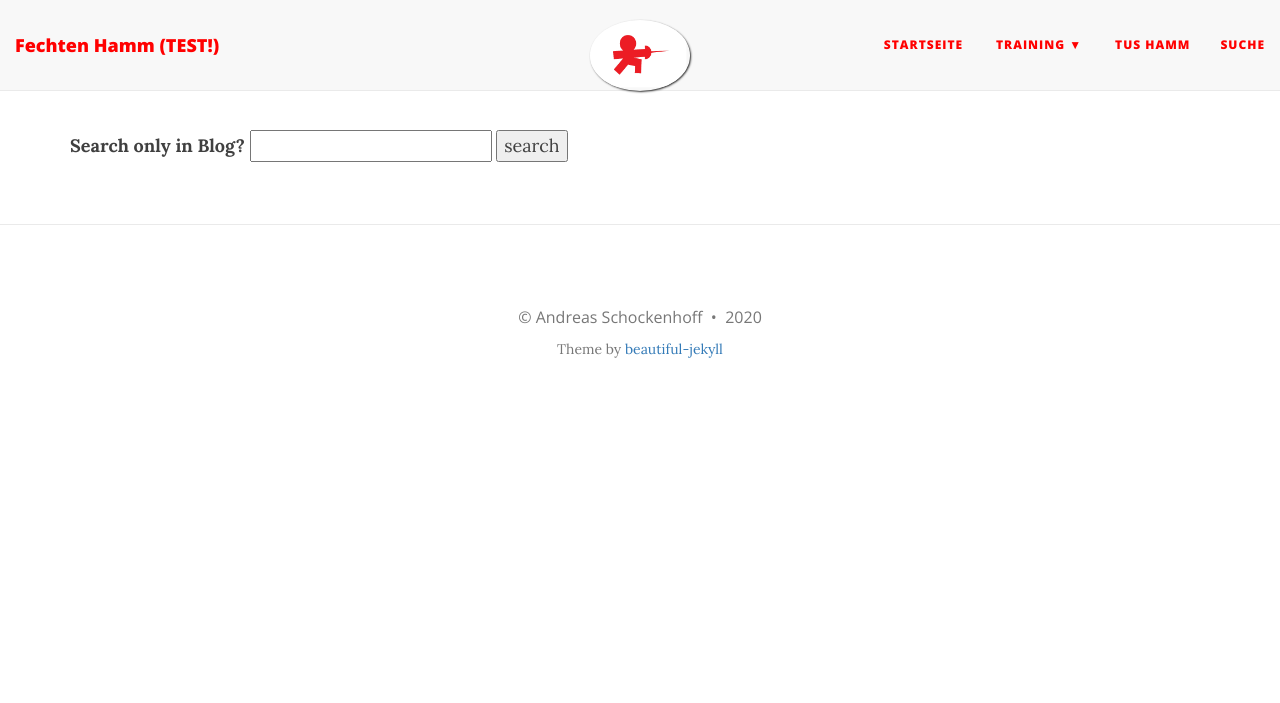
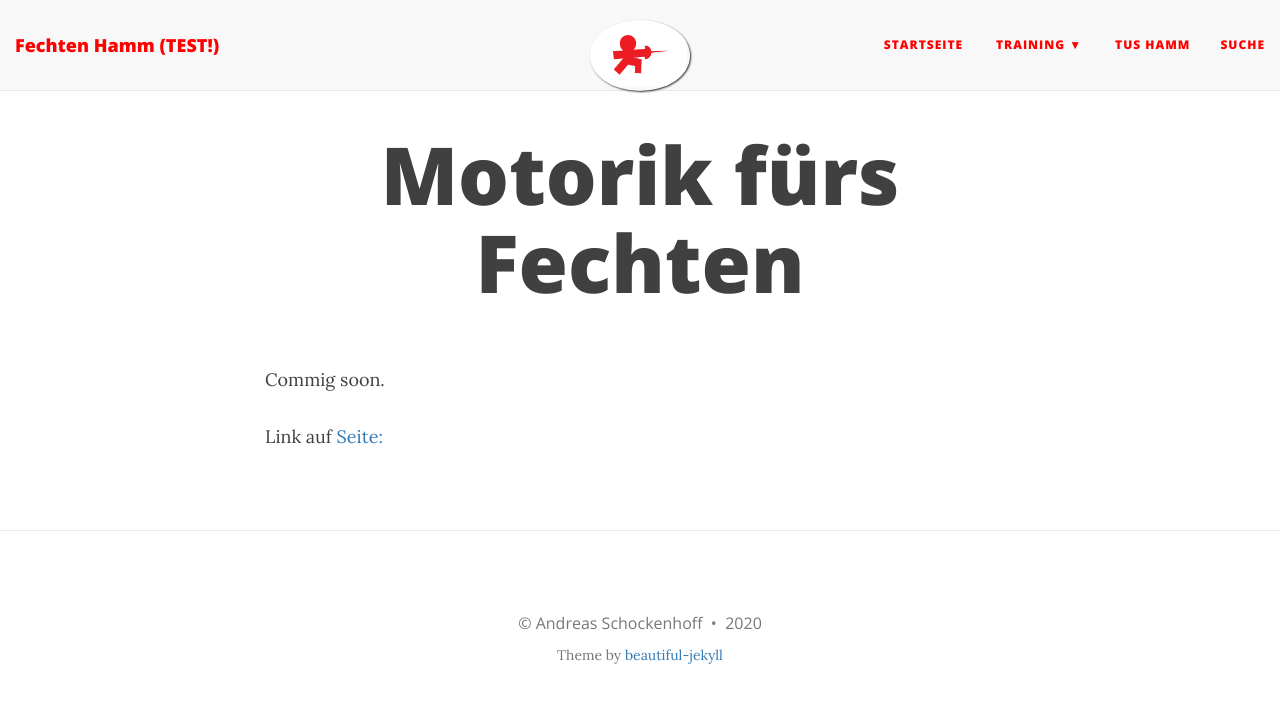
Before and after one commit to test-blog-fechten/test-blog-fechten.github.io, a Jekyll site: the page built from search.md, in a window 1280 px wide. Shown: the top 703 px of the page. Built offline with Jekyll 4.4.1, drawn with Linux system fonts in a browser that asks for light colours; nearby versions of some CDN libraries.

Commit message:
Add search

```diff
--- a/_config.yml
+++ b/_config.yml
@@ -39,7 +39,7 @@ navbar-links:
     - Spiele: "games"
     - Checklisten: "check"
   TuS Hamm: "http://fechten-hamm.de"
-  Suche: "search.html"
+  Suche: "search"
 
 # Suche <i class="fa fa-search"></i>: "search"
 # --- Footer options --- #
--- /dev/null
+++ b/search.md
@@ -0,0 +1,8 @@
+---
+layout: page
+title: Motorik fürs Fechten
+---
+
+Commig soon.
+
+Link auf [Seite:](search.html)
```
